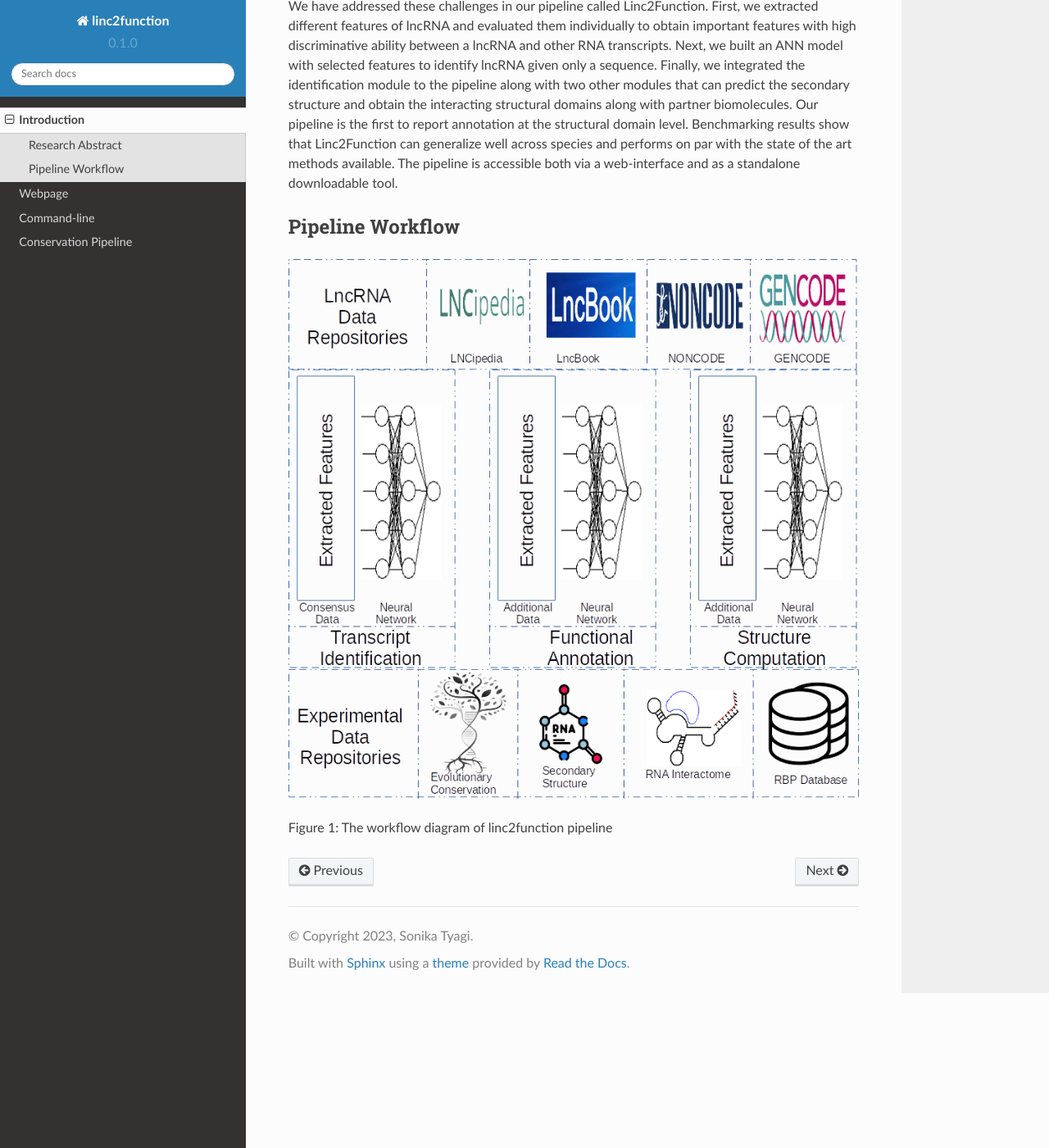
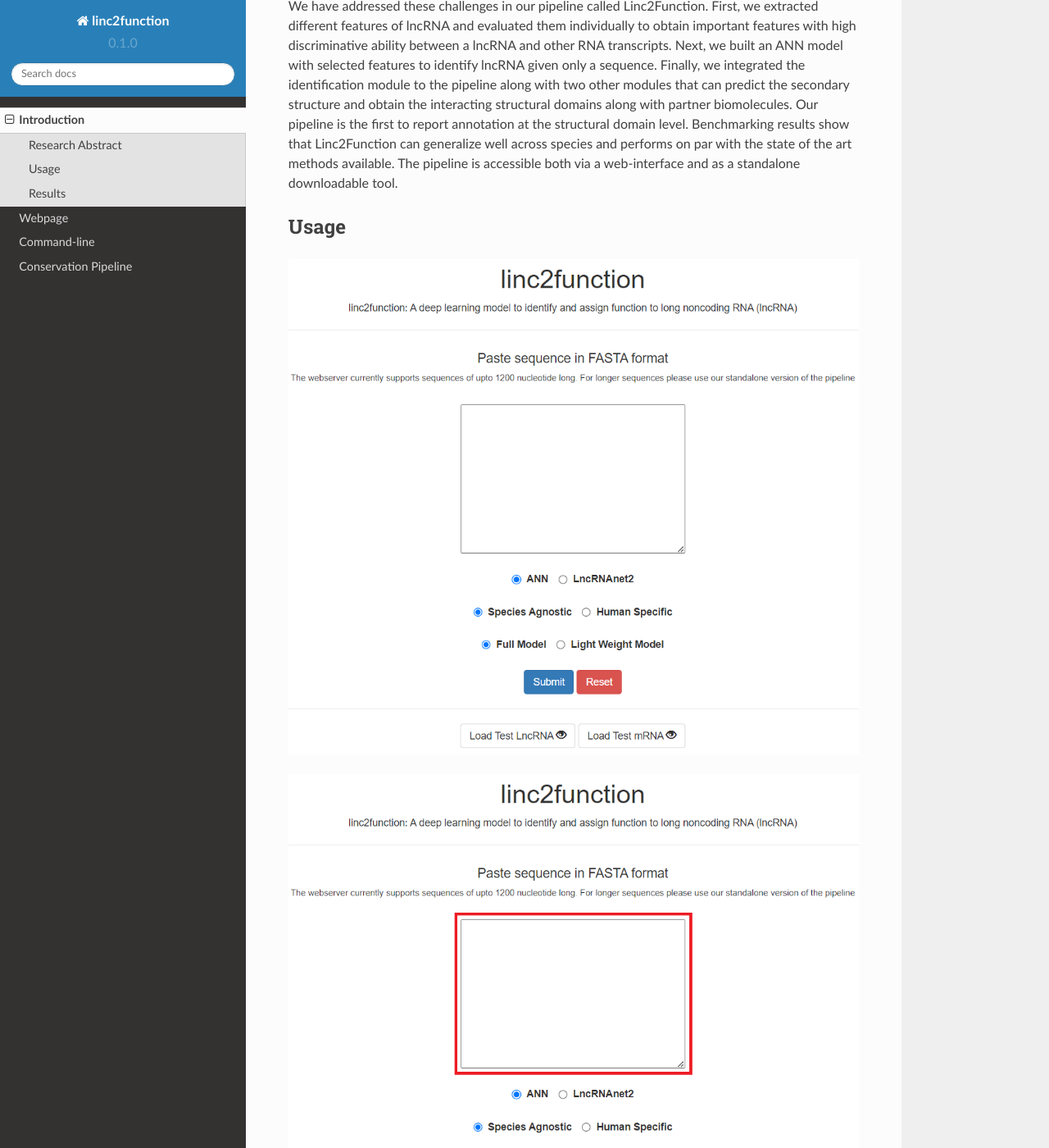
Before and after one commit to ryashpal/linc2function-tutorial, a Sphinx documentation site: the page built from docs/source/introduction.rst, in a window 1280 px wide and 1400 px high, scrolled down 580 px. Shown: the whole window at 82% size. Built offline with Sphinx 7.4.7 and the Read the Docs theme 2.0.0, drawn with Linux system fonts in a browser that asks for light colours.

Commit message:
Update introduction.rst

```diff
--- a/docs/source/introduction.rst
+++ b/docs/source/introduction.rst
@@ -10,8 +10,38 @@
 
 We have addressed these challenges in our pipeline called Linc2Function. First, we extracted different features of lncRNA and evaluated them individually to obtain important features with high discriminative ability between a lncRNA and other RNA transcripts. Next, we built an ANN model with selected features to identify lncRNA given only a sequence. Finally, we integrated the identification module to the pipeline along with two other modules that can predict the secondary structure and obtain the interacting structural domains along with partner biomolecules. Our pipeline is the first to report annotation at the structural domain level. Benchmarking results show that Linc2Function can generalize well across species and performs on par with the state of the art methods available. The pipeline is accessible both via a web-interface and as a standalone downloadable tool.
 
-Pipeline Workflow
-~~~~~~~~~~~~~~~~~
+Usage
+~~~~~
 
-.. image:: images/pipeline.png
-Figure 1: The workflow diagram of linc2function pipeline
+.. image:: images/initial.png
+
+.. image:: images/initial_sequence.png
+
+.. image:: images/initial_architecture.png
+
+.. image:: images/initial_mode.png
+
+.. image:: images/initial_type.png
+
+.. image:: images/initial_submit.PNG
+
+.. image:: images/initial_reset.PNG
+
+.. image:: images/initial_load.PNG
+
+.. image:: images/seq_loaded.PNG
+
+Results
+~~~~~~~
+
+.. image:: images/result_transcript_details.PNG
+
+.. image:: images/result_protein_interactome.PNG
+
+.. image:: images/result_rna_interactome.PNG
+
+.. image:: images/result_ss_arc.PNG
+
+.. image:: images/result_ss_2d.PNG
+
+.. image:: images/result_result.PNG
```
